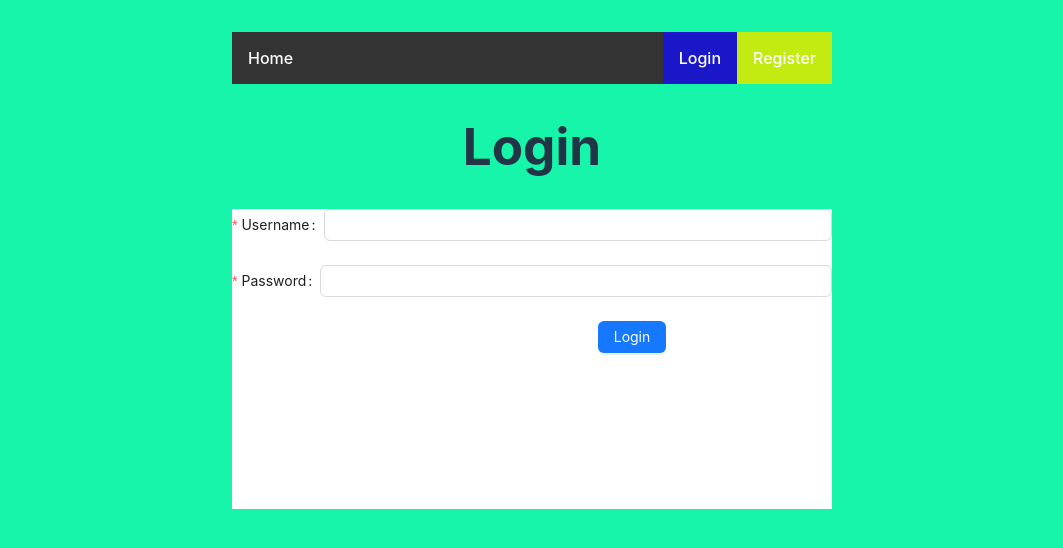
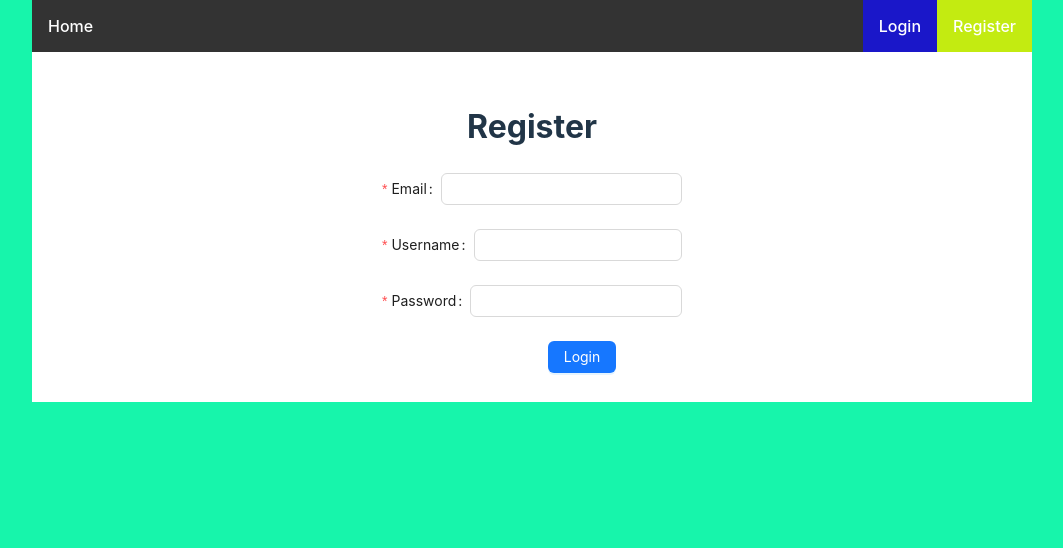
Before and after one commit to bagusuntoro/Empower, a React (Vite) app in the folder task3/: page /register in a window 1280 px wide. Shown: the top 548 px of the page, without its empty margins (108-1171 px from the left). Built offline with nearby package versions, Linux system fonts and the light colour scheme.

Commit message:
fixed route

```diff
--- a/task3/package.json
+++ b/task3/package.json
@@ -13,7 +13,9 @@
     "antd": "^5.2.2",
     "design": "^0.1.0",
     "react": "^18.2.0",
-    "react-dom": "^18.2.0"
+    "react-dom": "^18.2.0",
+    "react-router": "^6.8.2",
+    "react-router-dom": "^6.8.2"
   },
   "devDependencies": {
     "@types/react": "^18.0.27",
--- a/task3/src/App.css
+++ b/task3/src/App.css
@@ -1,7 +1,7 @@
 #root {
   max-width: 1280px;
   margin: 0 auto;
-  padding: 2rem;
+  /* padding: 2rem; */
   text-align: center;
 }
 
@@ -28,6 +28,7 @@ li a {
   text-align: center;
   padding: 14px 16px;
   text-decoration: none;
+  cursor: pointer;
 }
 
 li a:hover:not(.active) {
@@ -46,36 +47,23 @@ li a:hover:not(.active) {
 
 
 
-.logo {
-  height: 6em;
-  padding: 1.5em;
-  will-change: filter;
-  transition: filter 300ms;
+.template {
+  width: 1000px;
+  height: 350px;
+  background-color: #fff;
 }
 
-.logo:hover {
-  filter: drop-shadow(0 0 2em #646cffaa);
-}
-
-.logo.react:hover {
-  filter: drop-shadow(0 0 2em #61dafbaa);
-}
-
-.templateForm {
-  width: 600px;
-  height: 300px;
-  background-color: #fff;
+.form {
+  padding-top: 30px;
+  width: 300px;
+  margin: auto;
 }
 
 .navbar {
   display: flex;
 }
 
-.navbar>.home {}
 
-.navbar>.LogEr {
-  float: right;
-}
 
 @keyframes logo-spin {
   from {
@@ -92,11 +80,3 @@ li a:hover:not(.active) {
     animation: logo-spin infinite 20s linear;
   }
 }
-
-.card {
-  padding: 2em;
-}
-
-.read-the-docs {
-  color: #888;
-}
--- a/task3/src/App.jsx
+++ b/task3/src/App.jsx
@@ -1,30 +1,31 @@
+import { BrowserRouter as Router, Routes, Route } from 'react-router-dom'
 import { useEffect, useState, useRef, useContext } from 'react'
 import './App.css'
 import { AuthContext } from './context/AuthContext'
-// components
+
+// pages
+import { Home } from './Pages/Home'
+import { Register } from './Pages/Register'
+import { Login } from './Pages/Login'
+
 import { Layout } from './components/Layout'
-import { TopNavigation } from './components/header/TopNavigation'
-import { Login } from './components/Login'
-
-const Head = () => {
-  const auth = useContext(AuthContext)
-  console.log(auth)
-  return (
-    <h1>{auth.email ? 'Login' : 'Wait...'}</h1>
-  )
-}
 
 
 function App() {
   return (
+
+
     <Layout>
-      <TopNavigation />
-      <div className="App">
-        <Head />
-        <div className="templateForm">
-          <Login />
-        </div>
-      </div>
+      <Router>
+        <Routes>
+
+          <Route path='/' element={<Home />} />
+          <Route path='/register' element={<Register />} />
+          <Route path='/login' element={<Login />} />
+
+
+        </Routes>
+      </Router>
     </Layout>
   )
 }
--- /dev/null
+++ b/task3/src/Pages/Home.jsx
@@ -0,0 +1,21 @@
+// components
+import { TopNavigation } from '../components/header/TopNavigation'
+
+import { useNavigate } from 'react-router'
+
+export const Home = () => {
+  const navigate = useNavigate()
+  return (
+    <>
+      <TopNavigation />
+      <div className="App">
+        {/* <Head /> */}
+        <div className="template">
+          <div className="form">
+            <h2>HOMEPAGE</h2>
+          </div>
+        </div>
+      </div>
+    </>
+  )
+}
--- /dev/null
+++ b/task3/src/Pages/Login.jsx
@@ -0,0 +1,68 @@
+import { useEffect, useState, useRef, useContext } from "react";
+import { AuthContext } from "../context/AuthContext";
+import { Button, Form, Input } from 'antd';
+
+// components
+import { TopNavigation } from '../components/header/TopNavigation'
+
+export const Login = () => {
+    const auth = useContext(AuthContext)
+
+    const [input, setInput] = useState('')
+    const inputRef = useRef('')
+
+    const handleSubmit = (e) => {
+        // e.preventDefault()
+        console.log(e)
+        // alert('send :' + inputRef.current.value)
+    }
+
+    const Head = () => {
+        const auth = useContext(AuthContext)
+        console.log(auth)
+        return (
+            <h1>{auth.email ? 'Login' : 'Wait...'}</h1>
+        )
+    }
+
+
+    return (
+        <>
+            <TopNavigation />
+            <div className="App">
+                {/* <Head /> */}
+                <div className="template">
+                    <div className="form">
+                        <Head />
+                        <Form onFinish={handleSubmit}>
+                            <Form.Item
+                                label="Username"
+                                name="username"
+                                rules={[{ required: true, message: 'Please input your username!' }]}
+                            >
+                                <Input type="text" />
+                            </Form.Item>
+                            <Form.Item
+                                label="Password"
+                                name="password"
+                                rules={[{ required: true, message: 'Please input your password!' }]}
+                            >
+                                <Input type="password" />
+                            </Form.Item>
+
+                            <Form.Item wrapperCol={{ offset: 8, span: 16 }}>
+                                <Button type="primary" htmlType="submit">
+                                    {auth.email ? 'Login' : 'Wait...'}
+                                </Button>
+                            </Form.Item>
+                        </Form>
+                    </div>
+                </div>
+            </div>
+        </>
+    )
+}
+
+// note
+// kenapa form dari ant design tidak bisa di bungkus dengan "Form"
+// auth (untuk merubah value tidak bisa di terapkan) untuk Input dari ant design
--- /dev/null
+++ b/task3/src/Pages/Register.jsx
@@ -0,0 +1,78 @@
+import { useEffect, useState, useRef, useContext } from "react";
+import { AuthContext } from "../context/AuthContext";
+import { Button, Form, Input } from 'antd';
+
+// components
+import { TopNavigation } from '../components/header/TopNavigation'
+
+export const Register = () => {
+  const auth = useContext(AuthContext)
+
+  const [input, setInput] = useState('')
+  const inputRef = useRef('')
+
+  const handleSubmit = (e) => {
+    // e.preventDefault()
+    console.log(e)
+    // alert('send :' + inputRef.current.value)
+  }
+
+
+  const Head = () => {
+    const auth = useContext(AuthContext)
+    console.log(auth)
+    return (
+      <h1>{auth.email ? 'Register' : 'Wait...'}</h1>
+    )
+  }
+
+
+  return (
+    <>
+      <TopNavigation />
+      <div className="App">
+        {/* <Head /> */}
+        <div className="template">
+          <div className="form">
+            <Head />
+            <Form onFinish={handleSubmit}>
+              <Form.Item
+                label="Email"
+                name="email"
+                rules={[{ required: true, message: 'Please input your email!' }]}
+              >
+                <Input type="email" />
+              </Form.Item>
+
+              <Form.Item
+                label="Username"
+                name="username"
+                rules={[{ required: true, message: 'Please input your username!' }]}
+              >
+                <Input type="text" />
+              </Form.Item>
+
+              <Form.Item
+                label="Password"
+                name="password"
+                rules={[{ required: true, message: 'Please input your password!' }]}
+              >
+                <Input type="password" />
+              </Form.Item>
+
+              <Form.Item wrapperCol={{ offset: 8, span: 16 }}>
+                <Button type="primary" htmlType="submit">
+                  {auth.email ? 'Login' : 'Wait...'}
+                </Button>
+              </Form.Item>
+            </Form>
+          </div>
+        </div>
+      </div>
+    </>
+  )
+}
+
+// note
+// kenapa form dari ant design tidak bisa di bungkus dengan "Form"
+// auth (untuk merubah value tidak bisa di terapkan) untuk Input dari ant design
--- a/task3/src/components/Login.jsx
+++ /dev/null
@@ -1,48 +0,0 @@
-import { useEffect, useState, useRef, useContext } from "react";
-import { AuthContext } from "../context/AuthContext";
-import { Button, Form, Input } from 'antd';
-
-export const Login = () => {
-    const auth = useContext(AuthContext)
-
-    const [input, setInput] = useState('')
-    const inputRef = useRef('')
-
-    const handleSubmit = (e) => {
-        // e.preventDefault()
-        console.log(e)
-        // alert('send :' + inputRef.current.value)
-    }
-
-
-    return (
-        <>
-            <Form onFinish={handleSubmit}>
-                <Form.Item
-                    label="Username"
-                    name="username"
-                    rules={[{ required: true, message: 'Please input your username!' }]}
-                >
-                    <Input type="text" />
-                </Form.Item>
-                <Form.Item
-                    label="Password"
-                    name="password"
-                    rules={[{ required: true, message: 'Please input your password!' }]}
-                >
-                    <Input type="password" />
-                </Form.Item>
-
-                <Form.Item wrapperCol={{ offset: 8, span: 16 }}>
-                    <Button type="primary" htmlType="submit">
-                        {auth.email ? 'Login' : 'Wait...'}
-                    </Button>
-                </Form.Item>
-            </Form>
-        </>
-    )
-}
-
-// note
-// kenapa form dari ant design tidak bisa di bungkus dengan "Form"
-// auth (untuk merubah value tidak bisa di terapkan) untuk Input dari ant design
--- a/task3/src/components/header/TopNavigation.jsx
+++ b/task3/src/components/header/TopNavigation.jsx
@@ -1,9 +1,18 @@
+import { useNavigate } from "react-router"
+
 export const TopNavigation = () => {
+  const navigate = useNavigate()
   return (
     <ul>
-      <li><a href="">Home</a></li>
-      <li className="register"><a className="active" href="#about">Register</a></li>
-      <li className="login"><a className="active" href="#about">Login</a></li>
+      <li>
+        <a onClick={() => navigate('/')}>Home</a>
+      </li>
+      <li className="register">
+        <a className="active" onClick={() => navigate('/register')}>Register</a>
+      </li>
+      <li className="login">
+        <a className="active" onClick={() => navigate('/login')}>Login</a>
+      </li>
     </ul>
 
   )
--- a/task3/src/index.css
+++ b/task3/src/index.css
@@ -16,13 +16,10 @@
 
 a {
   font-weight: 500;
-  color: #646cff;
+  /* color: #646cff; */
   text-decoration: inherit;
 }
 
-a:hover {
-  color: #535bf2;
-}
 
 body {
   margin: 0;
@@ -33,32 +30,6 @@ body {
   background-color: #17f5ab;
 }
 
-h1 {
-  font-size: 3.2em;
-  line-height: 1.1;
-}
-
-button {
-  border-radius: 8px;
-  border: 1px solid transparent;
-  padding: 0.6em 1.2em;
-  font-size: 1em;
-  font-weight: 500;
-  font-family: inherit;
-  background-color: #1a1a1a;
-  cursor: pointer;
-  transition: border-color 0.25s;
-}
-
-button:hover {
-  border-color: #646cff;
-}
-
-button:focus,
-button:focus-visible {
-  outline: 4px auto -webkit-focus-ring-color;
-}
-
 @media (prefers-color-scheme: light) {
   :root {
     color: #213547;
@@ -66,7 +37,7 @@ button:focus-visible {
   }
 
   a:hover {
-    color: #747bff;
+    /* color: #747bff; */
   }
 
   button {
```
Also changed, not shown: task3/src/components/Login/ButtonLogin.jsx (deleted, +0 -8 lines), task3/src/components/Login/InputLogin.jsx (deleted, +0 -8 lines), task3/src/components/Login/ParentLogin.jsx (deleted, +0 -15 lines), 1 other file (tests, documents, lock files or other folders).
